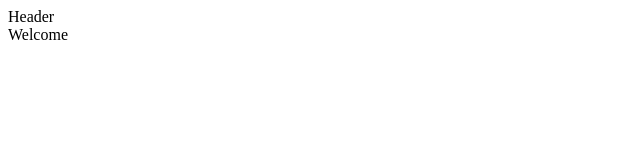
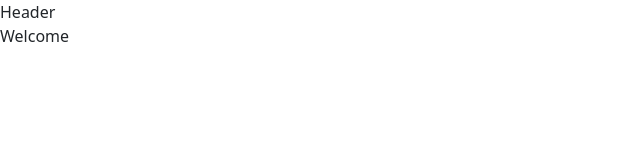
Before and after one commit to olo75jg21/expense-tracker, a React app: page client/public/index.html in a window 1280 px wide. Shown: the full height of the page, 0-640 px from the left. Built offline with nearby package versions, Linux system fonts and the light colour scheme.

Commit message:
add bootstrap

```diff
--- a/client/public/index.html
+++ b/client/public/index.html
@@ -10,6 +10,7 @@
       content="Web site created using create-react-app"
     />
     <link rel="apple-touch-icon" href="%PUBLIC_URL%/logo192.png" />
+<link href="https://cdn.jsdelivr.net/npm/bootstrap@5.1.3/dist/css/bootstrap.min.css" rel="stylesheet" integrity="sha384-1BmE4kWBq78iYhFldvKuhfTAU6auU8tT94WrHftjDbrCEXSU1oBoqyl2QvZ6jIW3" crossorigin="anonymous">
     <!--
       manifest.json provides metadata used when your web app is installed on a
       user's mobile device or desktop. See https://developers.google.com/web/fundamentals/web-app-manifest/
--- a/client/src/components/Header.js
+++ b/client/src/components/Header.js
@@ -4,7 +4,7 @@ const Header = () => {
   return (
     <div>
       Header
-    </div>
+    </div >
   );
 };
 
--- a/package.json
+++ b/package.json
@@ -20,6 +20,7 @@
   "homepage": "https://github.com/olo75jg21/expense-tracker#readme",
   "dependencies": {
     "body-parser": "^1.19.2",
+    "concurrently": "^7.0.0",
     "cookie-session": "^2.0.0",
     "express": "^4.17.3",
     "express-session": "^1.17.2",
```
